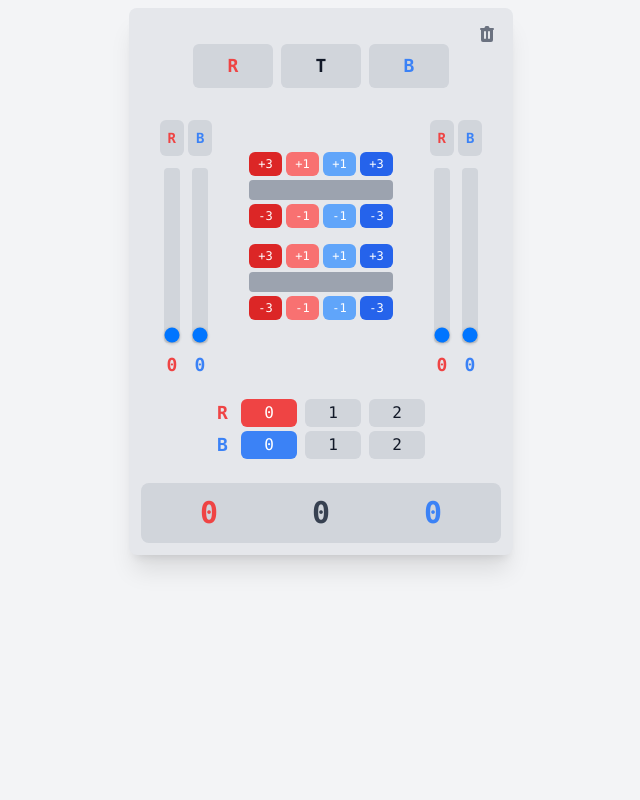
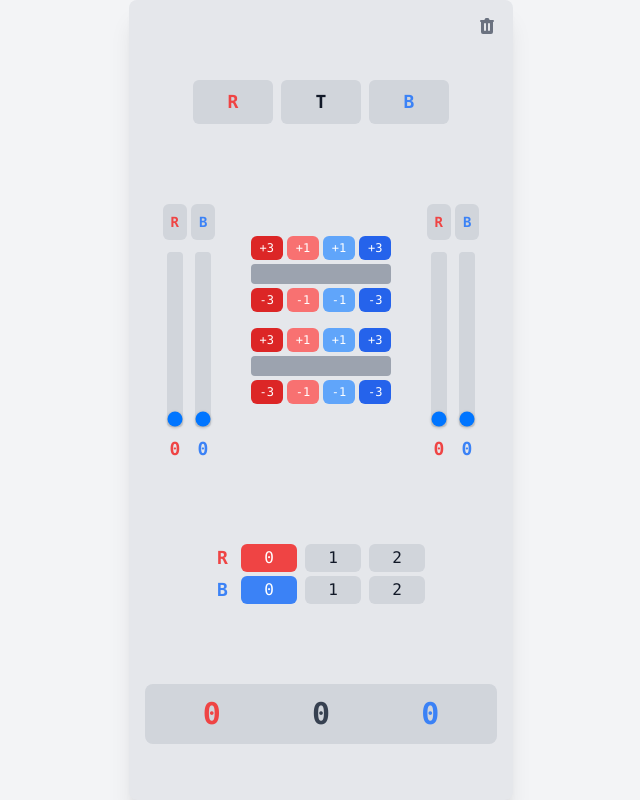
Before and after one commit to Joboyoyo/NewPushBackCalc, a plain HTML site: page index.html in a window 1280 px wide. Shown: the whole page, without its empty margins (319-959 px from the left). Drawn offline with nearby package versions, Linux system fonts and the light colour scheme.

Commit message:
Container fits screen height

```diff
--- a/index.html
+++ b/index.html
@@ -84,9 +84,9 @@
         .btn-active-tie { background-color: #a0aec0 !important; color: white !important; } /* gray-500 */
     </style>
 </head>
-<body class="bg-gray-100 text-gray-900 min-h-screen p-2">
+<body class="bg-gray-100 text-gray-900 min-h-screen">
 
-    <div class="max-w-sm mx-auto bg-gray-200 p-3 rounded-lg shadow-xl font-mono relative">
+    <div class="max-w-sm mx-auto bg-gray-200 p-4 rounded-lg shadow-xl font-mono relative flex flex-col justify-around min-h-screen">
 
         <!-- Reset Button -->
         <button id="reset-btn" class="absolute top-3 right-3 p-1 rounded-full text-gray-500 hover:bg-gray-300 hover:text-gray-700 transition-colors">
@@ -96,14 +96,14 @@
         </button>
 
         <!-- Auton Section -->
-        <div class="flex justify-center gap-2 mb-8 pt-6">
+        <div class="flex justify-center gap-2 pt-6">
             <button id="auton-r" class="auton-btn p-2 rounded-md bg-gray-300 font-bold text-red-500 text-lg w-20">R</button>
             <button id="auton-t" class="auton-btn p-2 rounded-md bg-gray-300 font-bold text-lg w-20">T</button>
             <button id="auton-b" class="auton-btn p-2 rounded-md bg-gray-300 font-bold text-blue-500 text-lg w-20">B</button>
         </div>
 
         <!-- Main Goals Section -->
-        <div class="flex justify-between items-start mb-5">
+        <div class="flex justify-between items-start ">
 
             <!-- Left Long Goal -->
             <div class="flex flex-col items-center gap-1 w-1/4">
@@ -186,7 +186,7 @@
         </div>
 
         <!-- Parking -->
-        <div class="flex flex-col gap-1 mb-6">
+        <div class="flex flex-col gap-1">
             <div class="flex items-center justify-center gap-2">
                 <span class="font-bold text-red-500 text-lg w-4">R</span>
                 <button class="park-btn p-0.5 rounded-md bg-gray-300 w-14 text-base" data-color="r" data-val="0">0</button>
@@ -202,7 +202,7 @@
         </div>
 
         <!-- Score -->
-        <div id="score-section" class="flex justify-between items-center bg-gray-300 p-3 rounded-lg mt-4 transition-colors">
+        <div id="score-section" class="flex justify-between items-center bg-gray-300 p-3 rounded-lg transition-colors">
             <span id="red-score" class="text-3xl font-bold text-red-500 w-1/3 text-center">0</span>
             <span id="score-diff" class="text-3xl font-bold text-gray-700 w-1/3 text-center">+0</span>
             <span id="blue-score" class="text-3xl font-bold text-blue-500 w-1/3 text-center">0</span>
```
